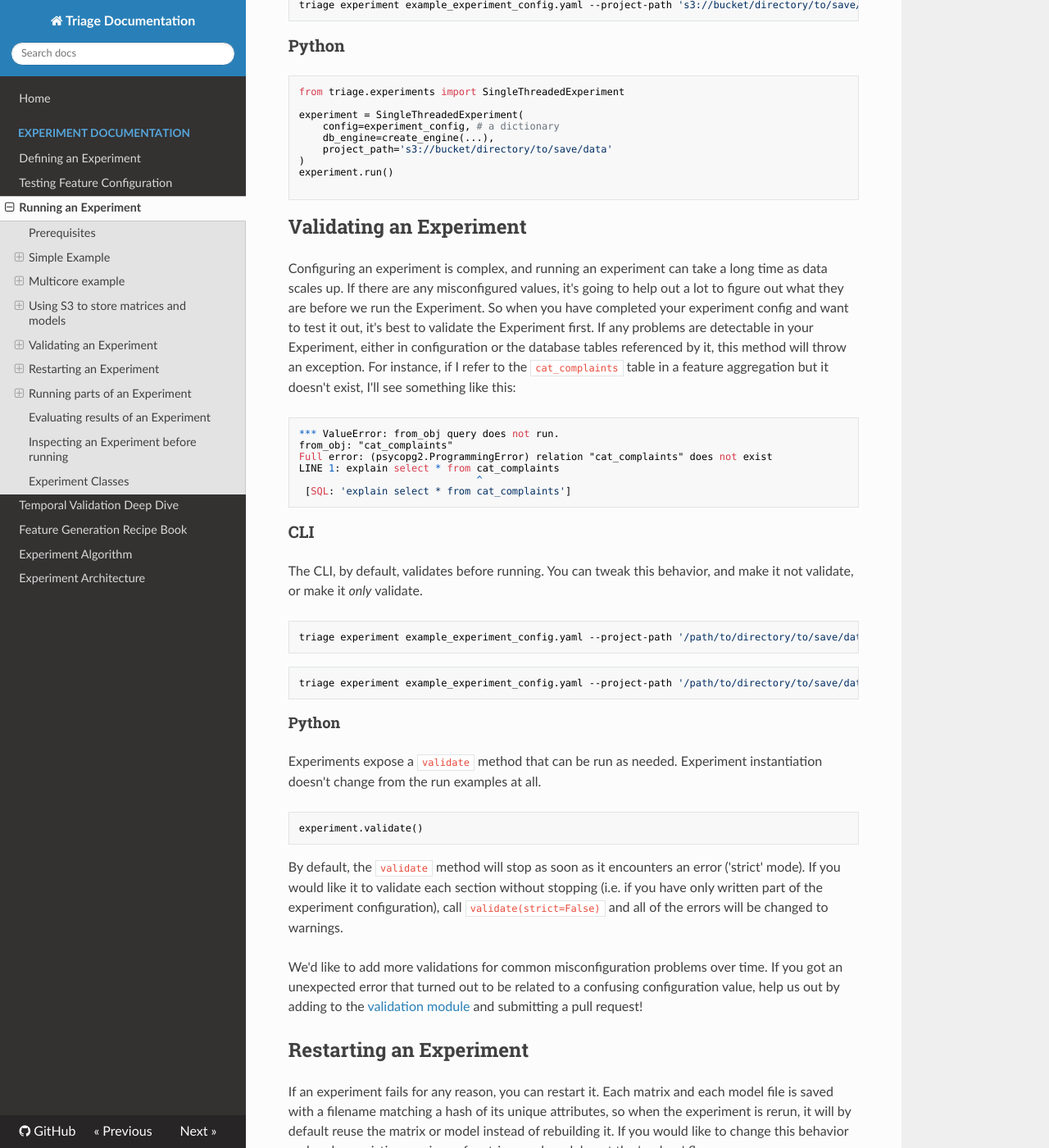
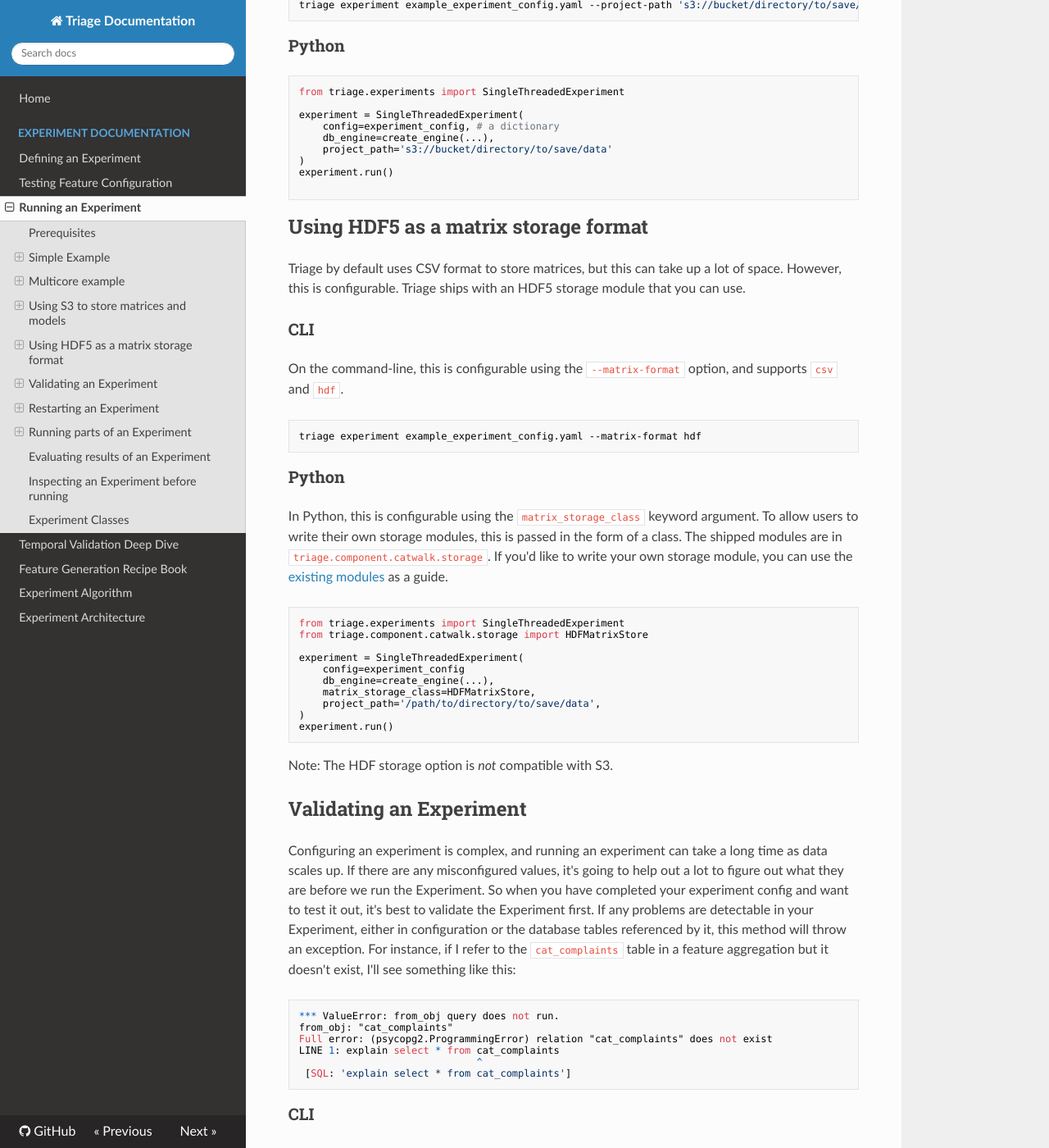
Before and after one commit to dssg/triage, an MkDocs documentation site: the page built from docs/sources/experiments/running.md, in a window 1280 px wide and 1400 px high, scrolled down 2507 px. Shown: the whole window at 82% size. Built offline with MkDocs 1.6.1, drawn with Linux system fonts in a browser that asks for light colours; nearby versions of some CDN libraries; old or Windows-style settings are respelled for this version of MkDocs.

Commit message:
Add HDF5 to CLI and doc [Resolves #496]
- Add matrix storage configurability to CLI
- Add matrix storage configurability info to 'Running an Experiment' doc

````diff
--- a/docs/sources/experiments/running.md
+++ b/docs/sources/experiments/running.md
@@ -109,6 +109,37 @@ experiment = SingleThreadedExperiment(
 experiment.run()
 
 ```
+
+## Using HDF5 as a matrix storage format
+
+Triage by default uses CSV format to store matrices, but this can take up a lot of space. However, this is configurable.  Triage ships with an HDF5 storage module that you can use.
+
+### CLI
+
+On the command-line, this is configurable using the `--matrix-format` option, and supports `csv` and `hdf`.
+
+```bash
+triage experiment example_experiment_config.yaml --matrix-format hdf
+```
+
+### Python
+
+In Python, this is configurable using the `matrix_storage_class` keyword argument. To allow users to write their own storage modules, this is passed in the form of a class. The shipped modules are in `triage.component.catwalk.storage`. If you'd like to write your own storage module, you can use the [existing modules](https://github.com/dssg/triage/blob/master/src/triage/component/catwalk/storage.py) as a guide.
+
+```python
+from triage.experiments import SingleThreadedExperiment
+from triage.component.catwalk.storage import HDFMatrixStore
+
+experiment = SingleThreadedExperiment(
+    config=experiment_config
+    db_engine=create_engine(...),
+    matrix_storage_class=HDFMatrixStore,
+    project_path='/path/to/directory/to/save/data',
+)
+experiment.run()
+```
+
+Note: The HDF storage option is *not* compatible with S3.
 
 ## Validating an Experiment
 
````
Also changed, not shown: 1 other file.
